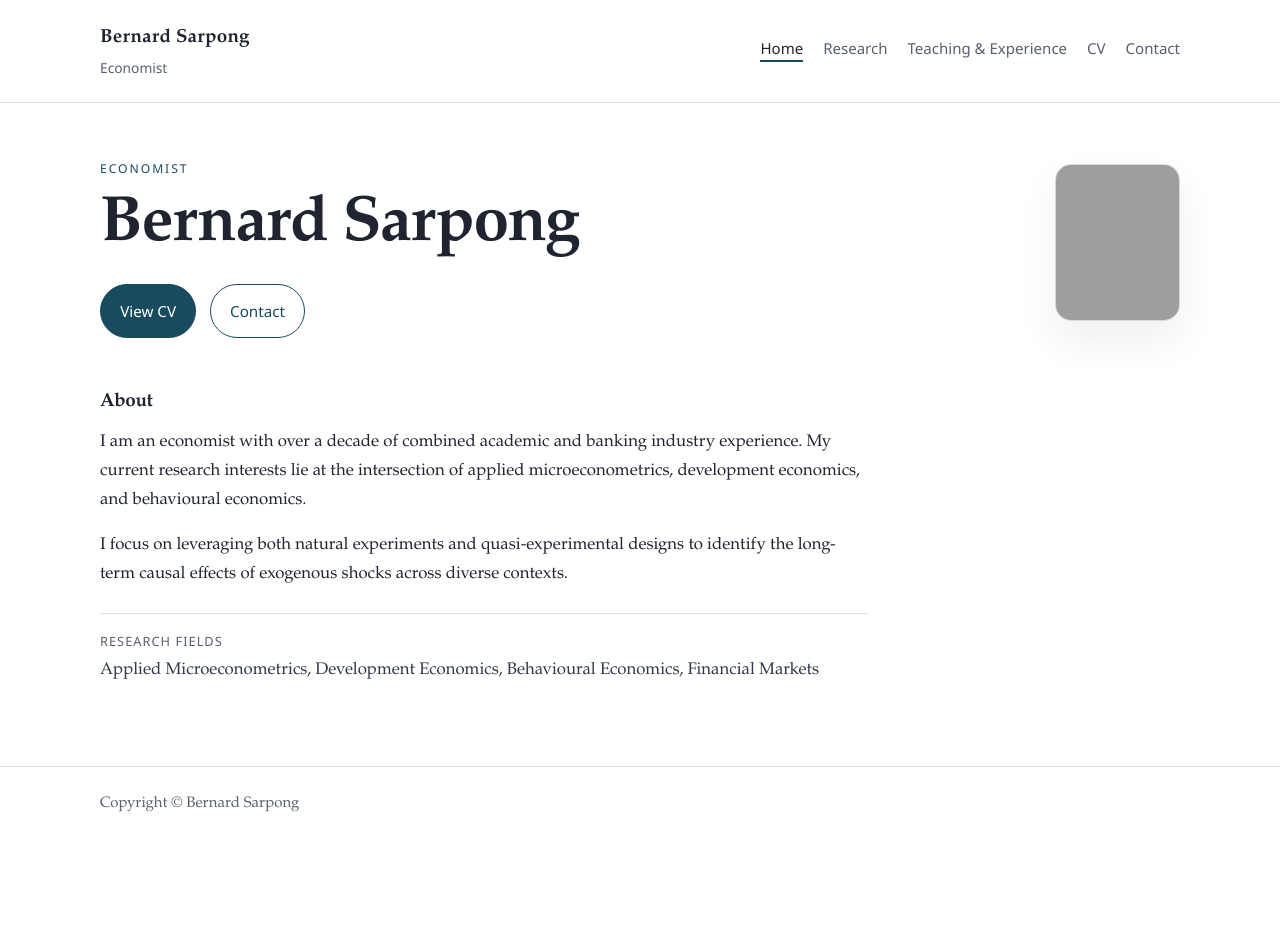
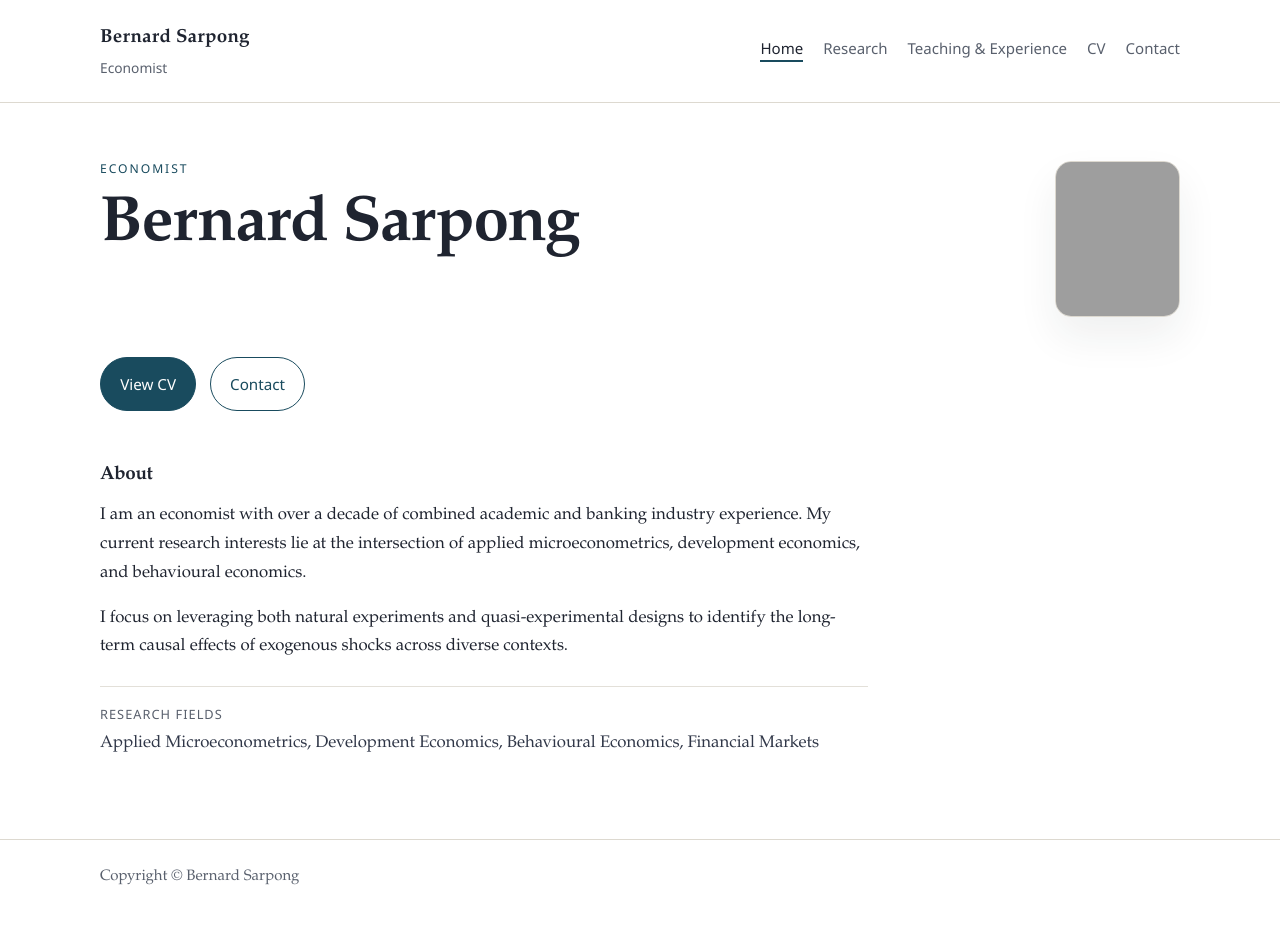
Before and after one commit to bernardksarpong/bernardksarpong.github.io, a Jekyll site: the page built from index.html, in a window 1280 px wide. Built offline with Jekyll 4.4.1, drawn with Linux system fonts in a browser that asks for light colours; before the commit the page ends 900 px from its top, so only the background shows below that; grey boxes are pictures that could not be loaded.

Commit message:
Reposition homepage portrait

```diff
--- a/assets/css/style.css
+++ b/assets/css/style.css
@@ -134,13 +134,23 @@
 
 .hero {
   display: grid;
-  grid-template-columns: minmax(0, 1.95fr) minmax(100px, 0.28fr);
-  gap: 1.5rem;
-  align-items: start;
+  gap: 1rem;
   margin-bottom: 3rem;
 }
 
-.hero-copy h1 {
+.hero-heading {
+  display: flex;
+  align-items: flex-start;
+  gap: 1rem;
+}
+
+.hero-copy {
+  min-width: 0;
+  flex: 1 1 auto;
+}
+
+.hero-copy h1,
+.hero-copy h2 {
   margin: 0 0 1rem;
   font-size: clamp(2.6rem, 5vw, 4rem);
   line-height: 1.05;
@@ -172,9 +182,9 @@
 }
 
 .hero-photo {
-  padding-top: 0.35rem;
+  flex: 0 0 auto;
+  padding-top: 0.15rem;
   max-width: 125px;
-  justify-self: end;
 }
 
 .hero-photo img {
@@ -443,14 +453,16 @@
 }
 
 @media (max-width: 900px) {
-  .hero,
   .grid-two {
     grid-template-columns: 1fr;
   }
 
+  .hero-heading {
+    align-items: center;
+  }
+
   .hero-photo {
-    max-width: 130px;
-    justify-self: start;
+    max-width: 120px;
     padding-top: 0;
   }
 
@@ -482,12 +494,18 @@
     padding: 2.5rem 0 4rem;
   }
 
-  .hero-copy h1 {
+  .hero-copy h1,
+  .hero-copy h2 {
     font-size: 2.45rem;
   }
 
+  .hero-heading {
+    align-items: flex-start;
+    gap: 0.85rem;
+  }
+
   .hero-photo {
-    max-width: 110px;
+    max-width: 95px;
   }
 
   .hero-actions {
--- a/index.html
+++ b/index.html
@@ -7,18 +7,21 @@
 {% assign contact = site.data.contact %}
 
 <section class="hero">
-  <div class="hero-copy">
-    <p class="eyebrow">{{ profile.title }}</p>
-    <h1>{{ profile.name }}</h1>
-    <p class="lead">{{ profile.subtitle }}</p>
-
-    <div class="hero-actions">
-      <a class="button" href="{{ '/cv.html' | relative_url }}">View CV</a>
-      <a class="button button-secondary" href="{{ '/contact.html' | relative_url }}">Contact</a>
+  <div class="hero-heading">
+    <div class="hero-copy">
+      <p class="eyebrow">{{ profile.title }}</p>
+      <h2>{{ profile.name }}</h2>
+      {% if profile.subtitle and profile.subtitle != '' %}
+        <p class="lead">{{ profile.subtitle }}</p>
+      {% endif %}
+    </div>
+    <div class="hero-photo">
+      <img src="{{ profile.profile_image | relative_url }}" alt="Portrait placeholder for {{ profile.name }}">
     </div>
   </div>
-  <div class="hero-photo">
-    <img src="{{ profile.profile_image | relative_url }}" alt="Portrait placeholder for {{ profile.name }}">
+  <div class="hero-actions">
+    <a class="button" href="{{ '/cv.html' | relative_url }}">View CV</a>
+    <a class="button button-secondary" href="{{ '/contact.html' | relative_url }}">Contact</a>
   </div>
 </section>
 
```
